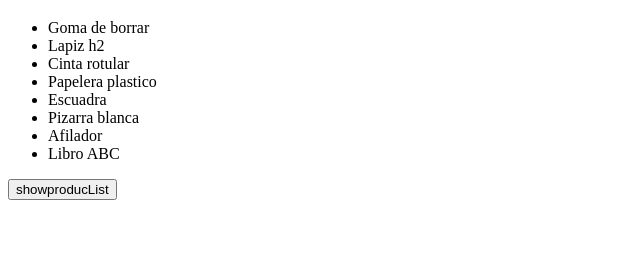
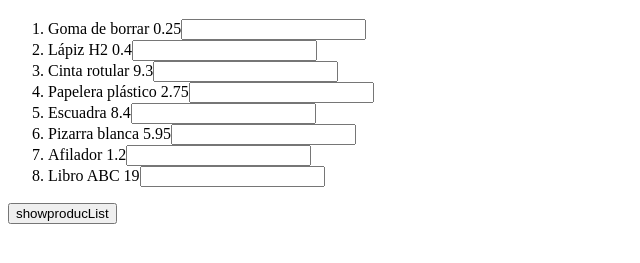
Before and after one commit to Danielrs688/MYRepo, a plain HTML site: page practica 6/index.html in a window 1280 px wide. Shown: the part 61-324 px from the top of the page, without its empty margins (0-640 px from the left). Drawn offline with Linux system fonts and the light colour scheme.

Commit message:
practica 6

```diff
--- a/practica 6/app6.js
+++ b/practica 6/app6.js
@@ -64,49 +64,27 @@ units: 0,
 
 // APARTADO 1. Generar HTML dinámico para representar seleccion de unidades para cada producto de la lista.
 
-// HTML --> div id="product-list-container"
+var container = document.getElementById("productList"); //
 
-var createQuantity = (product) => {
-    var quantity = document.createElement("input");
-    quantity.setAttribute("type","number");
-    quantity.setAttribute("name","quantity-" + product.description);
-    quantity.setAttribute("id","item-" + product.description);
-    quantity.setAttribute("min","0-");
-    quantity.setAttribute("max",product.stock);
-    quantity.addEventListener("change", event => product.units - event.target.value);
-    return quantity;
-};
+var createProduct = product => {
+var input = document.createElement("input");
+var element = document.createElement("li");
+element.innerHTML = product.description + "  "  + product.price;
+product.description = product.price * product.units;
+input.setAttribute("type", "number");
+input.addEventListener("change", event => product.units = parseInt(event.target.value));
+element.appendChild(input);
+container.appendChild(element);
+}
 
-var showProductList = (productList) => {
-    var containerList = document.getElementById("shopping.list");
-
-    for (var product of productList) {
-        var description = document.createElement("li");
-        description.setAttribute("class","shopping.list_item");
-
-        description.innerText = product.description + " - " + product.price + "€/ud.";
-        containerList.appendChild(description);
-        description.appendChild(createQuantity(product));
-    }
+var showProducts = productList => {
+for( var product of productList){
+    createProduct(product);
+ }
 }
 
 
 
+showProducts(products);
 
-//var container = document.getElementById("productList"); //
-
-//var createProduct = product => {
-   // var input = document.createElement("input");
-   // input.setAttribute("type", "number");
-   // input.addEventListener("change", event => product.units = event.target.value);
-   // container.appendChild(input);
-//}
-// var showProducts = producList => {
-//    for( var product of productList){
- //       createProduct(product);
- //   }
-//}
-
-//showProducts(products);
-
-// document.getElementById("btn").addEventListener("click", () => console.log(products));
+document.getElementById("btn").addEventListener("click", () => console.log(products));
--- a/practica 6/index.html
+++ b/practica 6/index.html
@@ -6,23 +6,16 @@
     <meta name="viewport" content="width=device-width, initial-scale=1.0">
     <title>practica 6</title>
 </head>
+
 <body>
     <header>
         <h1>Carrito de compra</h1>
         </header>
+
         <main>
-            <div id="productList">
-                <ul>
-                <li>Goma de borrar</li>
-                <li>Lapiz h2</li>
-                <li>Cinta rotular</li>
-                <li>Papelera plastico</li>
-                <li>Escuadra</li>
-                <li>Pizarra blanca</li>
-                <li>Afilador</li>
-                <li>Libro ABC</li>
-            </ul>
-            </div>
+            <ol id= "productList">
+
+            </ol>
 
         </main>
         <button id="btn">showproducList</button>
```
